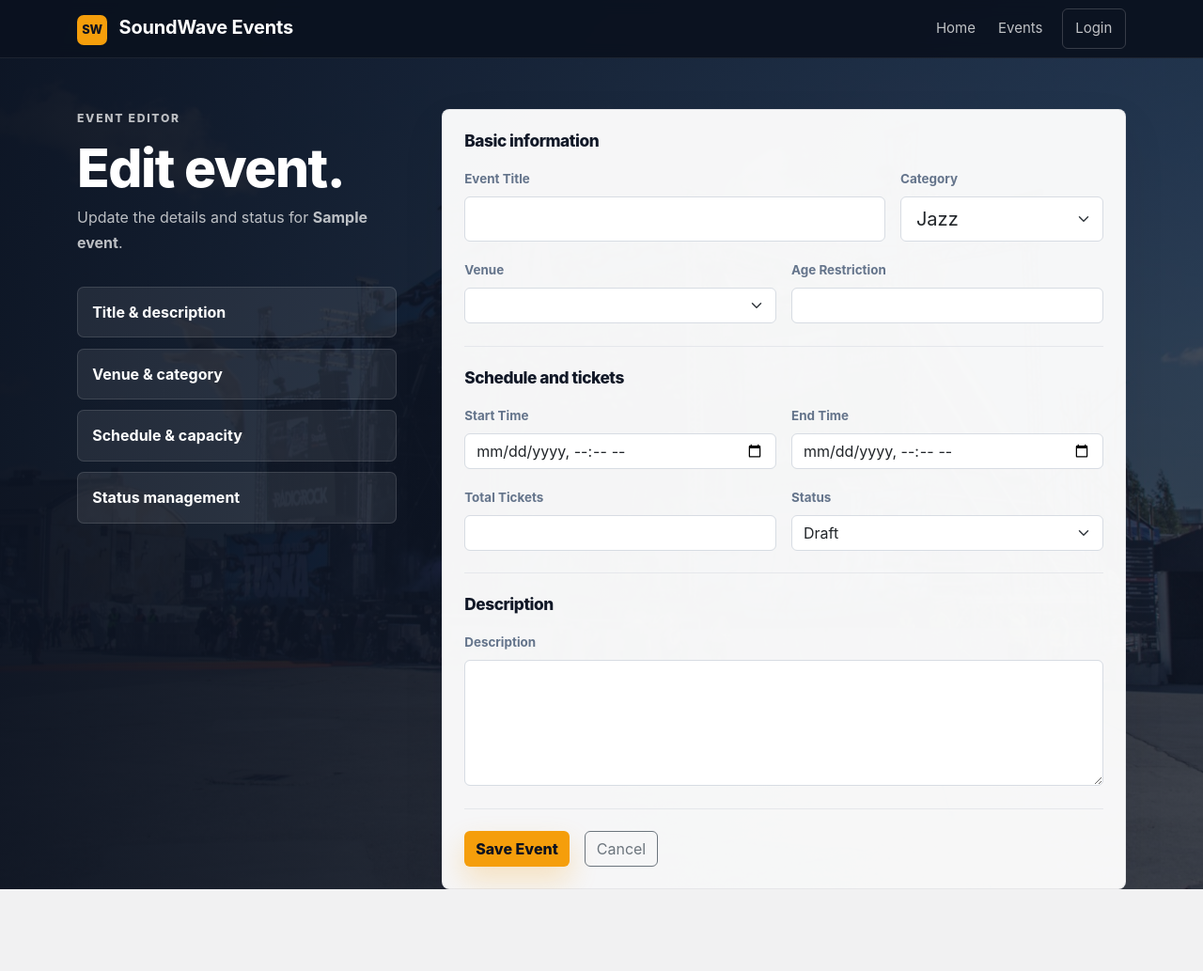
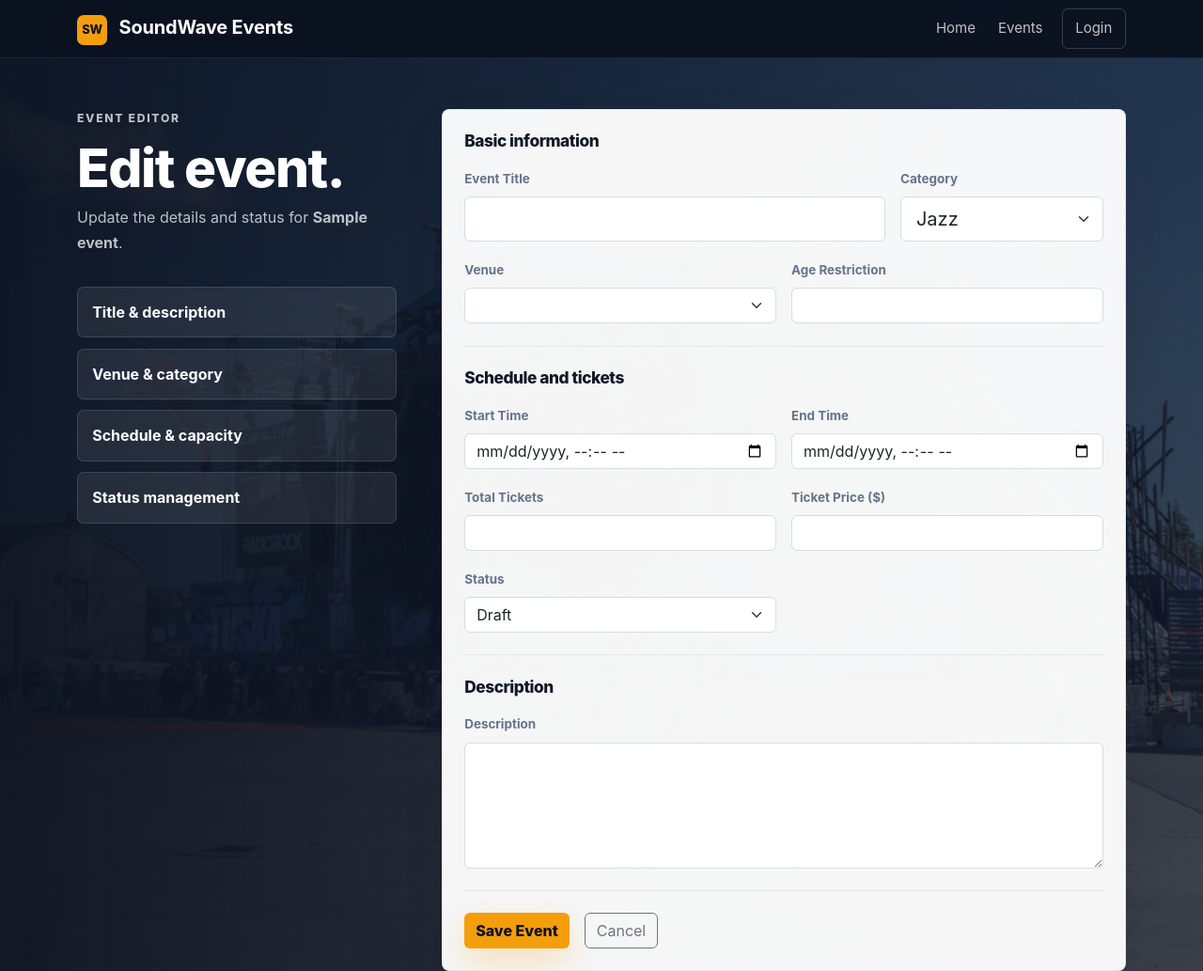
Before and after one commit to Leamon-Lee/IFQ557-Assignment-2, a Flask app: template app/templates/events/edit.html in a window 1280 px wide. Shown: the whole page at 94% size. Before the commit the page ends 946 px from the top, so only its background shows below. Run offline with Flask 3, Linux system fonts and the light colour scheme; the template is opened without the code that fills it: values that come from a table or form of the project are taken from there, others are empty; tables that the repository leaves empty hold one stand-in row (values such as "Sample post"); lists and menus that the app fills with data are empty; some libraries are stand-ins or nearby versions.

Commit message:
修正了组织者创建活动提交表单错误问题，补全创建活动决定票价的功能

```diff
--- a/app/forms/__init__.py
+++ b/app/forms/__init__.py
@@ -1,5 +1,5 @@
 from app.forms.auth_forms import LoginForm, SignupForm
-from app.forms.event_forms import EventForm
+from app.forms.event_forms import EditEventForm, EventForm
 from app.forms.payment_forms import PaymentForm
 
-__all__ = ["EventForm", "LoginForm", "PaymentForm", "SignupForm"]
+__all__ = ["EditEventForm", "EventForm", "LoginForm", "PaymentForm", "SignupForm"]
--- a/app/forms/event_forms.py
+++ b/app/forms/event_forms.py
@@ -1,5 +1,5 @@
 from flask_wtf import FlaskForm
-from wtforms import DateTimeLocalField, IntegerField, SelectField, StringField, SubmitField, TextAreaField
+from wtforms import DateTimeLocalField, DecimalField, IntegerField, SelectField, StringField, SubmitField, TextAreaField
 from wtforms.validators import DataRequired, Length, NumberRange
 
 GENRE_CHOICES = [
@@ -24,10 +24,14 @@ class EventForm(FlaskForm):
     event_title = StringField("Event Title", validators=[DataRequired(), Length(min=1, max=100)])
     description = TextAreaField("Description", validators=[DataRequired(), Length(max=200)])
     music_genre = SelectField("Category", choices=GENRE_CHOICES, validators=[DataRequired()])
-    event_status = SelectField("Status", choices=STATUS_CHOICES, validators=[DataRequired()])
     start_time = DateTimeLocalField("Start Time", validators=[DataRequired()])
     end_time = DateTimeLocalField("End Time", validators=[DataRequired()])
     capacity = IntegerField("Total Tickets", validators=[DataRequired(), NumberRange(min=1)])
+    ticket_price = DecimalField("Ticket Price ($)", validators=[DataRequired(), NumberRange(min=0)])
     age_restriction = IntegerField("Age Restriction", validators=[DataRequired(), NumberRange(min=0, max=100)])
     venue_id = SelectField("Venue", coerce=int, validators=[DataRequired()])
     submit = SubmitField("Save Event")
+
+
+class EditEventForm(EventForm):
+    event_status = SelectField("Status", choices=STATUS_CHOICES, validators=[DataRequired()])
--- a/app/models/music_event.py
+++ b/app/models/music_event.py
@@ -1,5 +1,5 @@
 from app.extensions import db
-from app.domain.value_objects import AgeRestriction, Capacity, DateTime, EventStatus, EventTitle, MusicGenre, Text200
+from app.domain.value_objects import AgeRestriction, Capacity, DateTime, EventStatus, EventTitle, Money, MusicGenre, Text200
 from sqlalchemy.ext.hybrid import hybrid_property
 
 
@@ -23,6 +23,7 @@ class MusicEvent(db.Model):
     _event_status = db.Column("event_status", db.String(30), nullable=False, default="Open")
     _music_genre = db.Column("music_genre", db.String(80), nullable=False)
     image_filename = db.Column(db.String(100), nullable=True)
+    _ticket_price = db.Column("ticket_price", db.Numeric(10, 2), nullable=False, default=0.00)
     organizer_id = db.Column(db.Integer, db.ForeignKey("organizers.organizer_id"), nullable=False)
     venue_id = db.Column(db.Integer, db.ForeignKey("venues.venue_id"), nullable=False)
 
@@ -145,6 +146,20 @@ class MusicEvent(db.Model):
             raise TypeError("music_genre must be a MusicGenre value object")
         self._music_genre = value.value
 
+    @hybrid_property
+    def ticket_price(self) -> Money:
+        return Money(self._ticket_price)
+
+    @ticket_price.expression
+    def ticket_price(cls):
+        return cls._ticket_price
+
+    @ticket_price.setter
+    def ticket_price(self, value: Money) -> None:
+        if not isinstance(value, Money):
+            raise TypeError("ticket_price must be a Money value object")
+        self._ticket_price = value.value
+
     def publish(self) -> bool:
         self.event_status = EventStatus("Open")
         db.session.commit()
--- a/app/templates/events/detail.html
+++ b/app/templates/events/detail.html
@@ -5,8 +5,7 @@
   background: linear-gradient(180deg, rgba(5, 8, 15, 0.04), rgba(5, 8, 15, 0.72)), url('{{ url_for('static', filename='img/events/' + (event.image_filename or 'event_1.jpg')) }}') center/cover
 {%- endmacro %}
 
-{% set ticket_price = event.registrations[0].ticket.price if event.registrations and event.registrations[0].ticket else 25.00 %}
-{% set ticket_price_value = ticket_price|float %}
+{% set ticket_price_value = event.ticket_price.value|float %}
 {% set ticket_price_display = "%.2f"|format(ticket_price_value) %}
 {% set age_limit = event.age_restriction|int %}
 
--- a/app/templates/events/edit.html
+++ b/app/templates/events/edit.html
@@ -75,6 +75,13 @@
                 {% endfor %}
               </div>
               <div class="col-md-6">
+                {{ form.ticket_price.label(class="form-label") }}
+                {{ form.ticket_price(class="form-control", min="0", step="0.01") }}
+                {% for error in form.ticket_price.errors %}
+                  <div class="text-danger small">{{ error }}</div>
+                {% endfor %}
+              </div>
+              <div class="col-md-6">
                 {{ form.event_status.label(class="form-label") }}
                 {{ form.event_status(class="form-select") }}
                 {% for error in form.event_status.errors %}
--- a/seed_data.py
+++ b/seed_data.py
@@ -295,6 +295,7 @@ with app.app_context():
                 start_time=DateTime(now + timedelta(days=day_offset, hours=start_h)),
                 end_time=DateTime(now + timedelta(days=day_offset, hours=end_h)),
                 capacity=Capacity(cap),
+                ticket_price=Money(Decimal("25.00")),
                 age_restriction=AgeRestriction(age),
                 event_status=EventStatus(status),
                 music_genre=MusicGenre(genre),
```
Also changed, not shown: app/routes/event_routes.py (+5 -3 lines), app/templates/events/create.html (+7 -0 lines), test/test_forms.py (+10 -0 lines).
